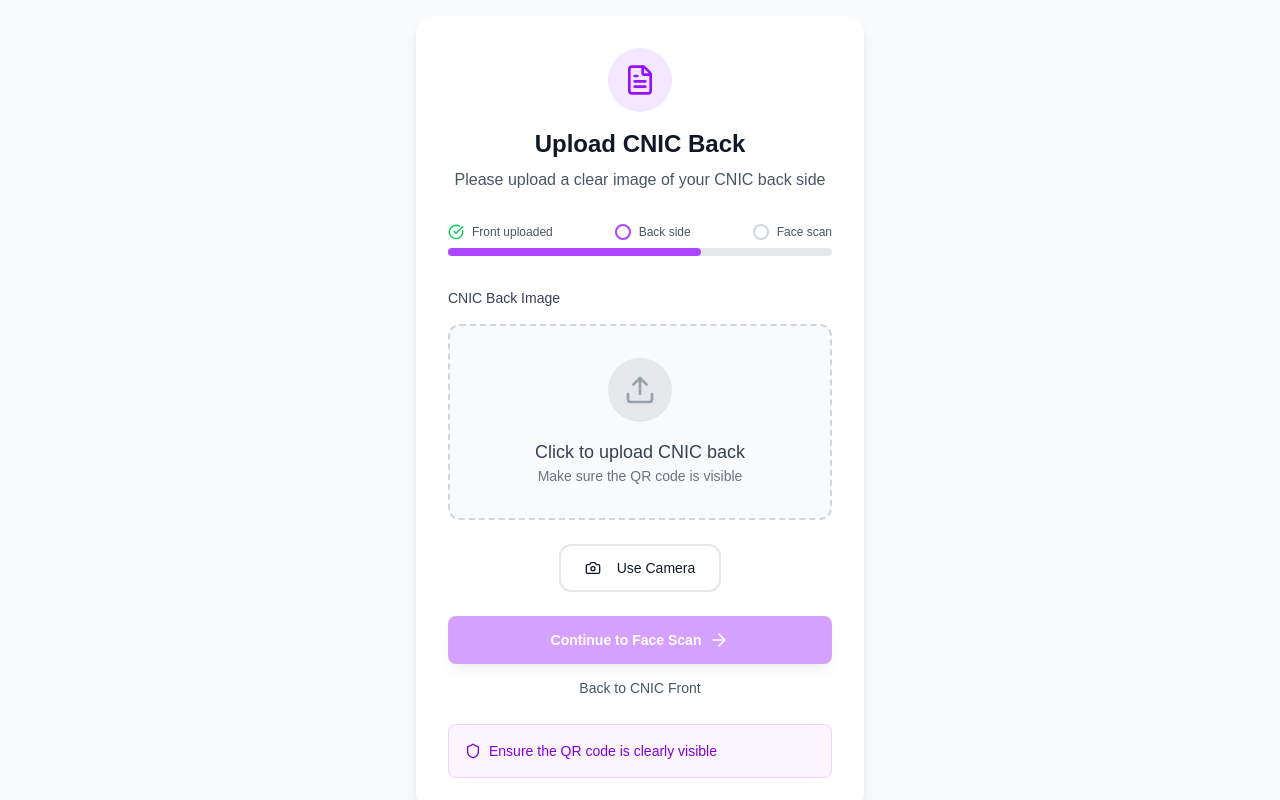
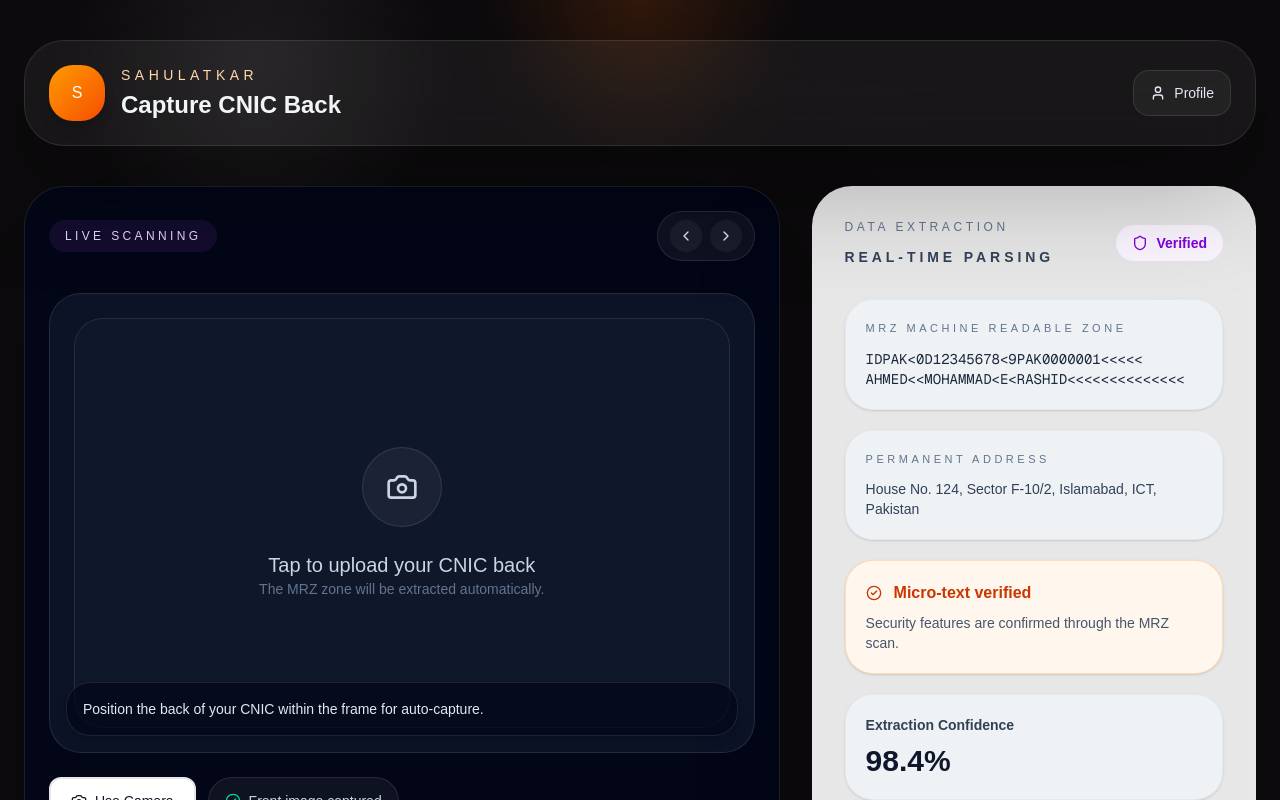
Before and after one commit to SahulatKar/Sahulatkar_Frontend, a Next.js app in the folder saulatkar-frontend/: page /auth/cnic-back in a window 1280 px wide. Shown: the top 800 px of the page. Built offline with nearby package versions, Linux system fonts and the light colour scheme.

Commit message:
Add CNIC back upload page

```diff
--- a/saulatkar-frontend/src/app/auth/cnic-back/page.tsx
+++ b/saulatkar-frontend/src/app/auth/cnic-back/page.tsx
@@ -1,10 +1,11 @@
 "use client"
 
 import { motion } from "framer-motion"
-import { useState, useRef } from "react"
-import { ArrowRight, Camera, Upload, Shield, FileText, CheckCircle } from "lucide-react"
+import { useRef, useState } from "react"
+import { ArrowRight, Camera, CheckCircle2, ChevronLeft, ChevronRight, Shield, Upload, User } from "lucide-react"
 import { Button } from "@/components/ui/button"
 import { useRouter } from "next/navigation"
+import { VerificationStepper } from "@/components/auth/verification-stepper"
 
 export default function CNICBack() {
   const [selectedFile, setSelectedFile] = useState<File | null>(null)
@@ -14,112 +15,87 @@ export default function CNICBack() {
   const fileInputRef = useRef<HTMLInputElement>(null)
   const router = useRouter()
 
-  const handleFileSelect = (e: React.ChangeEvent<HTMLInputElement>) => {
-    const file = e.target.files?.[0]
-    if (file) {
-      if (file.type.startsWith('image/')) {
-        setSelectedFile(file)
+  const handleFileSelect = (event: React.ChangeEvent<HTMLInputElement>) => {
+    const file = event.target.files?.[0]
+    if (!file) return
+
+    if (!file.type.startsWith("image/")) {
+      setError("Please upload a valid image file.")
+      return
+    }
+
     const reader = new FileReader()
-        reader.onload = (e) => {
-          setPreview(e.target?.result as string)
+    reader.onload = (uploadEvent) => {
+      setPreview(uploadEvent.target?.result as string)
     }
     reader.readAsDataURL(file)
+    setSelectedFile(file)
     setError("")
-      } else {
-        setError("Please select a valid image file")
-      }
-    }
   }
 
   const handleUpload = () => {
     fileInputRef.current?.click()
   }
 
-  const handleSubmit = (e: React.FormEvent) => {
-    e.preventDefault()
+  const handleCameraCapture = () => {
+    alert("Camera capture is available in a full production build. Please upload a photo for the preview.")
+  }
+
+  const handleSubmit = () => {
+    if (!selectedFile) {
+      setError("Please upload the CNIC back image before continuing.")
+      return
+    }
+
     setIsLoading(true)
-    setError("")
-
-    // Simulate upload and verification
     setTimeout(() => {
-      if (selectedFile) {
       localStorage.setItem('cnicBackUploaded', 'true')
       router.push('/auth/facial-recognition')
-      } else {
-        setError("Please upload your CNIC back image")
-        setIsLoading(false)
-      }
-    }, 2000)
-  }
-
-  const handleCameraCapture = () => {
-    // In a real app, this would open camera
-    alert("Camera feature would open here. For demo, please upload an image file.")
+    }, 1100)
   }
 
   return (
-    <div className="min-h-screen bg-gray-50 flex items-center justify-center p-4">
-      <motion.div
-        initial={{ opacity: 0, y: 20 }}
-        animate={{ opacity: 1, y: 0 }}
-        transition={{ duration: 0.6 }}
-        className="w-full max-w-md bg-white rounded-2xl shadow-lg p-8"
-      >
-        {/* Header */}
-        <motion.div
-          initial={{ opacity: 0 }}
-          animate={{ opacity: 1 }}
-          transition={{ duration: 0.6, delay: 0.2 }}
-          className="text-center mb-8"
-        >
-          <div className="w-16 h-16 bg-purple-100 rounded-full flex items-center justify-center mx-auto mb-4">
-            <FileText className="w-8 h-8 text-purple-600" />
-          </div>
-          <h1 className="text-2xl font-bold text-gray-900 mb-2">Upload CNIC Back</h1>
-          <p className="text-gray-600">
-            Please upload a clear image of your CNIC back side
-          </p>
-        </motion.div>
-
-        {/* Progress Indicator */}
-        <motion.div
-          initial={{ opacity: 0 }}
-          animate={{ opacity: 1 }}
-          transition={{ duration: 0.6, delay: 0.3 }}
-          className="mb-8"
-        >
-          <div className="flex items-center justify-between mb-2">
-            <div className="flex items-center space-x-2">
-              <CheckCircle className="w-4 h-4 text-green-500" />
-              <span className="text-xs text-gray-600">Front uploaded</span>
-            </div>
-            <div className="flex items-center space-x-2">
-              <div className="w-4 h-4 border-2 border-purple-500 rounded-full" />
-              <span className="text-xs text-gray-600">Back side</span>
-            </div>
-            <div className="flex items-center space-x-2">
-              <div className="w-4 h-4 border-2 border-gray-300 rounded-full" />
-              <span className="text-xs text-gray-600">Face scan</span>
+    <div className="min-h-screen overflow-hidden bg-[#0d0b0d] text-slate-100">
+      <div className="pointer-events-none absolute inset-x-0 top-0 h-72 bg-[radial-gradient(circle_at_top,_rgba(255,99,0,0.16),transparent_22%),radial-gradient(circle_at_20%_25%,rgba(255,255,255,0.08),transparent_18%)]" />
+      <div className="relative mx-auto max-w-7xl px-6 py-10">
+        <header className="mb-10 flex flex-col gap-6 rounded-[40px] border border-white/10 bg-white/5 p-6 shadow-[0_30px_120px_rgba(0,0,0,0.32)] backdrop-blur-xl sm:flex-row sm:items-center sm:justify-between">
+          <div className="flex items-center gap-4 text-slate-100">
+            <div className="grid h-14 w-14 place-items-center rounded-3xl bg-gradient-to-br from-amber-500 to-orange-600 text-white shadow-lg">S</div>
+            <div>
+              <p className="text-sm uppercase tracking-[0.32em] text-orange-200">SahulatKar</p>
+              <h1 className="mt-1 text-2xl font-semibold">Capture CNIC Back</h1>
             </div>
           </div>
-          <div className="w-full bg-gray-200 rounded-full h-2">
-            <div className="bg-purple-500 h-2 rounded-full" style={{ width: '66%' }} />
+          <div className="flex flex-wrap items-center gap-3 text-sm text-slate-300">
+            <button className="inline-flex items-center gap-2 rounded-2xl border border-white/10 bg-white/5 px-4 py-3 text-slate-200 transition hover:border-purple-300 hover:bg-purple-500/10">
+              <User className="h-4 w-4" />
+              Profile
+            </button>
           </div>
-        </motion.div>
+        </header>
 
-        {/* Upload Area */}
-        <motion.div
-          initial={{ opacity: 0, y: 20 }}
+        <div className="grid gap-8 xl:grid-cols-[1.7fr_1fr]">
+          <motion.section
+            initial={{ opacity: 0, y: 24 }}
             animate={{ opacity: 1, y: 0 }}
-          transition={{ duration: 0.6, delay: 0.4 }}
-          className="mb-6"
+            transition={{ duration: 0.7, ease: 'easeOut' }}
+            className="rounded-[40px] border border-white/10 bg-slate-950/90 p-6 shadow-[0_30px_120px_rgba(0,0,0,0.32)]"
           >
-          <label className="block text-sm font-medium text-gray-700 mb-4">
-            CNIC Back Image
-          </label>
+            <div className="flex flex-wrap items-center justify-between gap-3">
+              <span className="inline-flex items-center gap-2 rounded-full bg-purple-500/10 px-4 py-2 text-xs uppercase tracking-[0.28em] text-purple-200">Live scanning</span>
+              <div className="inline-flex items-center gap-2 rounded-full border border-white/10 bg-white/5 px-3 py-2 text-sm text-slate-300">
+                <button type="button" className="rounded-full bg-white/5 p-2 text-slate-200 transition hover:bg-white/10">
+                  <ChevronLeft className="h-4 w-4" />
+                </button>
+                <button type="button" className="rounded-full bg-white/5 p-2 text-slate-200 transition hover:bg-white/10">
+                  <ChevronRight className="h-4 w-4" />
+                </button>
+              </div>
+            </div>
+
             <div
               onClick={handleUpload}
-            className="relative border-2 border-dashed border-gray-300 rounded-xl p-8 text-center hover:border-purple-500 transition-colors cursor-pointer bg-gray-50 hover:bg-purple-50"
+              className="group relative mt-8 cursor-pointer overflow-hidden rounded-[32px] border border-white/10 bg-slate-900/80 p-6 transition hover:border-purple-500/30 hover:bg-slate-900"
             >
               <input
                 ref={fileInputRef}
@@ -128,117 +104,106 @@ export default function CNICBack() {
                 onChange={handleFileSelect}
                 className="hidden"
               />
-
+              <div className="relative overflow-hidden rounded-[28px] bg-[radial-gradient(circle_at_center,_rgba(255,255,255,0.05),transparent_45%),linear-gradient(180deg,rgba(15,23,42,0.5),rgba(15,23,42,0.9))]">
+                <div className="relative aspect-[16/10] overflow-hidden rounded-[28px] border border-white/10 bg-slate-900">
                   {preview ? (
-              <div className="space-y-4">
-                <img
-                  src={preview}
-                  alt="CNIC Back Preview"
-                  className="w-full h-48 object-cover rounded-lg"
-                />
-                <div className="text-sm text-gray-600">
-                  <p className="font-medium">{selectedFile?.name}</p>
-                  <p>Click to change image</p>
-                </div>
-              </div>
+                    <img src={preview} alt="CNIC Back Preview" className="h-full w-full object-cover" />
                   ) : (
-              <div className="space-y-4">
-                <div className="w-16 h-16 bg-gray-200 rounded-full flex items-center justify-center mx-auto">
-                  <Upload className="w-8 h-8 text-gray-400" />
+                    <div className="grid h-full place-items-center text-center text-slate-300">
+                      <div className="space-y-6">
+                        <div className="mx-auto flex h-20 w-20 items-center justify-center rounded-full border border-white/10 bg-white/5">
+                          <Camera className="h-8 w-8" />
                         </div>
                         <div>
-                  <p className="text-lg font-medium text-gray-700">
-                    Click to upload CNIC back
-                  </p>
-                  <p className="text-sm text-gray-500">
-                    Make sure the QR code is visible
-                  </p>
+                          <p className="text-xl font-medium">Tap to upload your CNIC back</p>
+                          <p className="text-sm text-slate-500">The MRZ zone will be extracted automatically.</p>
+                        </div>
                       </div>
                     </div>
                   )}
                 </div>
-        </motion.div>
+              </div>
 
-        {/* Camera Option */}
-        <motion.div
-          initial={{ opacity: 0 }}
-          animate={{ opacity: 1 }}
-          transition={{ duration: 0.6, delay: 0.5 }}
-          className="mb-6 flex justify-center"
-        >
+              <div className="pointer-events-none absolute bottom-4 left-4 right-4 rounded-[24px] border border-white/10 bg-slate-950/70 p-4 text-sm text-slate-200 shadow-lg">
+                Position the back of your CNIC within the frame for auto-capture.
+              </div>
+            </div>
+
+            <div className="mt-6 flex flex-wrap gap-3">
               <Button
                 type="button"
+                variant="outline"
+                className="inline-flex items-center gap-2 px-5 py-3"
                 onClick={handleCameraCapture}
-            variant="outline"
-            className="flex items-center space-x-2"
               >
-            <Camera className="w-4 h-4" />
-            <span>Use Camera</span>
+                <Camera className="h-4 w-4" />
+                Use Camera
               </Button>
-        </motion.div>
+              <div className="inline-flex items-center gap-2 rounded-full border border-white/10 bg-white/5 px-4 py-3 text-sm text-slate-300">
+                <CheckCircle2 className="h-4 w-4 text-emerald-400" />
+                Front image captured
+              </div>
+            </div>
+          </motion.section>
 
-        {error && (
-          <motion.div
-            initial={{ opacity: 0, y: -10 }}
+          <motion.aside
+            initial={{ opacity: 0, y: 24 }}
             animate={{ opacity: 1, y: 0 }}
-            className="mb-6 bg-red-50 border border-red-200 text-red-600 px-4 py-3 rounded-lg text-sm"
+            transition={{ duration: 0.7, ease: 'easeOut', delay: 0.1 }}
+            className="rounded-[40px] border border-white/10 bg-white/90 p-8 shadow-[0_30px_120px_rgba(0,0,0,0.18)]"
           >
+            <div className="flex items-center justify-between gap-4">
+              <div>
+                <p className="text-xs uppercase tracking-[0.3em] text-slate-500">Data Extraction</p>
+                <p className="mt-3 text-sm font-semibold uppercase tracking-[0.28em] text-slate-700">Real-time parsing</p>
+              </div>
+              <span className="inline-flex items-center gap-2 rounded-3xl bg-purple-50 px-4 py-2 text-sm font-semibold text-purple-700">
+                <Shield className="h-4 w-4" /> Verified
+              </span>
+            </div>
+
+            <div className="mt-8 space-y-5">
+              <div className="rounded-[28px] border border-slate-200/80 bg-slate-100/80 p-5 text-slate-700 shadow-sm">
+                <p className="text-[11px] uppercase tracking-[0.32em] text-slate-500">MRZ Machine readable zone</p>
+                <pre className="mt-3 whitespace-pre-wrap text-sm text-slate-800">{'IDPAK<0D12345678<9PAK0000001<<<<<\nAHMED<<MOHAMMAD<E<RASHID<<<<<<<<<<<<<<'}</pre>
+              </div>
+              <div className="rounded-[28px] border border-slate-200/80 bg-slate-100/80 p-5 shadow-sm">
+                <p className="text-[11px] uppercase tracking-[0.32em] text-slate-500">Permanent address</p>
+                <p className="mt-3 text-sm text-slate-700">House No. 124, Sector F-10/2, Islamabad, ICT, Pakistan</p>
+              </div>
+              <div className="rounded-[28px] border border-orange-200/80 bg-orange-50 p-5 shadow-sm">
+                <div className="flex items-center gap-3 text-orange-700">
+                  <CheckCircle2 className="h-4 w-4" />
+                  <span className="font-semibold">Micro-text verified</span>
+                </div>
+                <p className="mt-2 text-sm text-slate-600">Security features are confirmed through the MRZ scan.</p>
+              </div>
+              <div className="rounded-[28px] border border-slate-200/80 bg-slate-100/80 p-5 shadow-sm">
+                <p className="text-sm font-semibold text-slate-700">Extraction Confidence</p>
+                <p className="mt-2 text-3xl font-semibold text-slate-900">98.4%</p>
+              </div>
+            </div>
+
+            {error ? (
+              <div className="mt-6 rounded-3xl border border-red-200 bg-red-50 p-4 text-sm text-red-700">
                 {error}
-          </motion.div>
-        )}
+              </div>
+            ) : null}
 
-        {/* Action Buttons */}
-        <motion.div
-          initial={{ opacity: 0, y: 20 }}
-          animate={{ opacity: 1, y: 0 }}
-          transition={{ duration: 0.6, delay: 0.6 }}
-          className="space-y-3"
+            <Button
+              size="xl"
+              className="mt-8 w-full bg-gradient-to-r from-purple-600 to-purple-700 text-white"
+              onClick={handleSubmit}
+              disabled={isLoading}
             >
-          <Button
-            type="submit"
-            onClick={handleSubmit}
-            disabled={isLoading || !selectedFile}
-            className="w-full bg-purple-500 hover:bg-purple-600 text-white py-3 rounded-lg font-semibold transition-colors disabled:opacity-50"
-          >
-            {isLoading ? (
-              <div className="flex items-center justify-center">
-                <div className="w-5 h-5 border-2 border-white border-t-transparent rounded-full animate-spin mr-2" />
-                Uploading...
+              {isLoading ? 'Continuing...' : 'Continue to Liveness'}
+              <ArrowRight className="h-5 w-5" />
+            </Button>
+          </motion.aside>
         </div>
-            ) : (
-              <div className="flex items-center justify-center">
-                Continue to Face Scan
-                <ArrowRight className="w-5 h-5 ml-2" />
+
+        <VerificationStepper active="cnic-back" />
       </div>
-            )}
-          </Button>
-
-          <div className="text-center">
-            <button
-              type="button"
-              onClick={() => router.push('/auth/cnic-front')}
-              className="text-gray-600 hover:text-gray-800 text-sm"
-            >
-              Back to CNIC Front
-            </button>
-          </div>
-        </motion.div>
-
-        {/* Security Notice */}
-        <motion.div
-          initial={{ opacity: 0 }}
-          animate={{ opacity: 1 }}
-          transition={{ duration: 0.6, delay: 0.7 }}
-          className="mt-6 p-4 bg-purple-50 rounded-lg border border-purple-200"
-        >
-          <div className="flex items-center space-x-2 text-purple-700">
-            <Shield className="w-4 h-4" />
-            <p className="text-sm">
-              Ensure the QR code is clearly visible
-            </p>
-          </div>
-        </motion.div>
-      </motion.div>
     </div>
   )
 }
```
Lines whose indentation alone changed are shown as unchanged.
